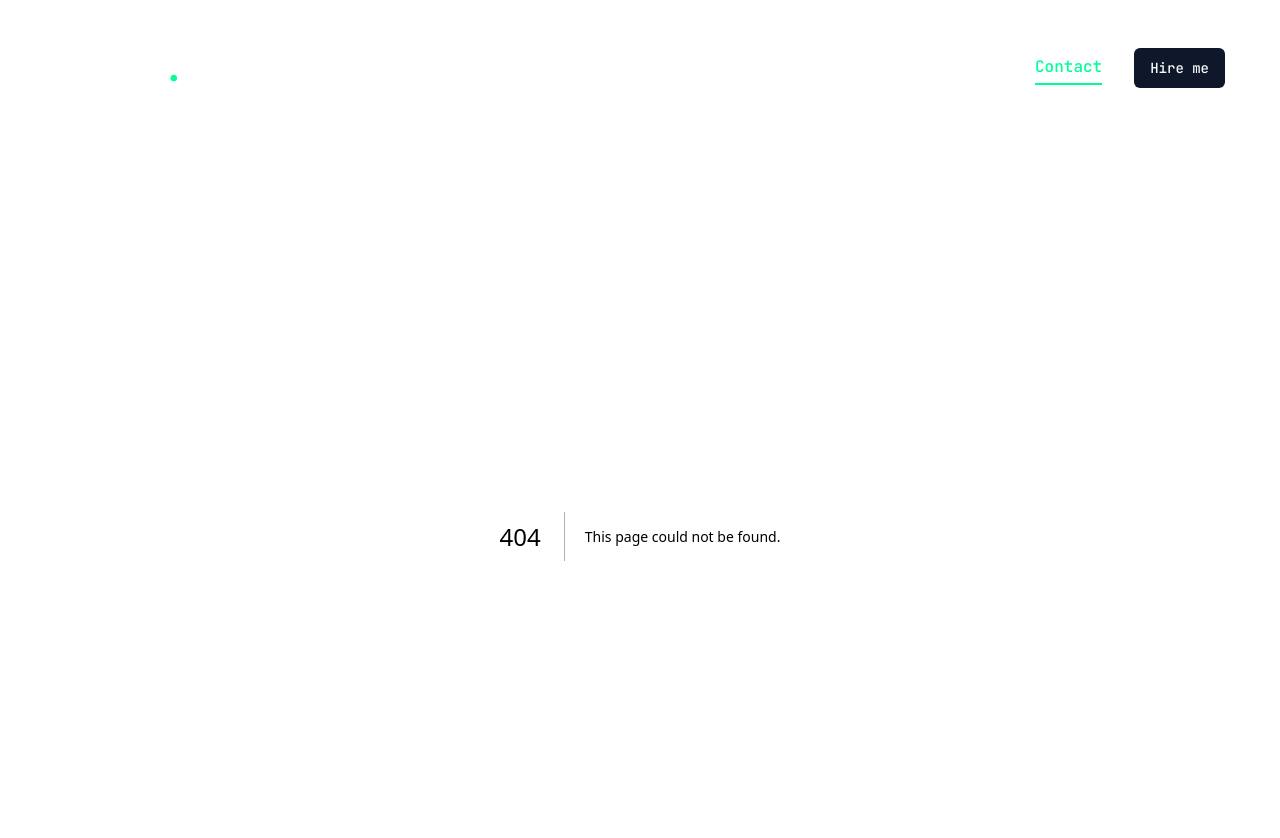
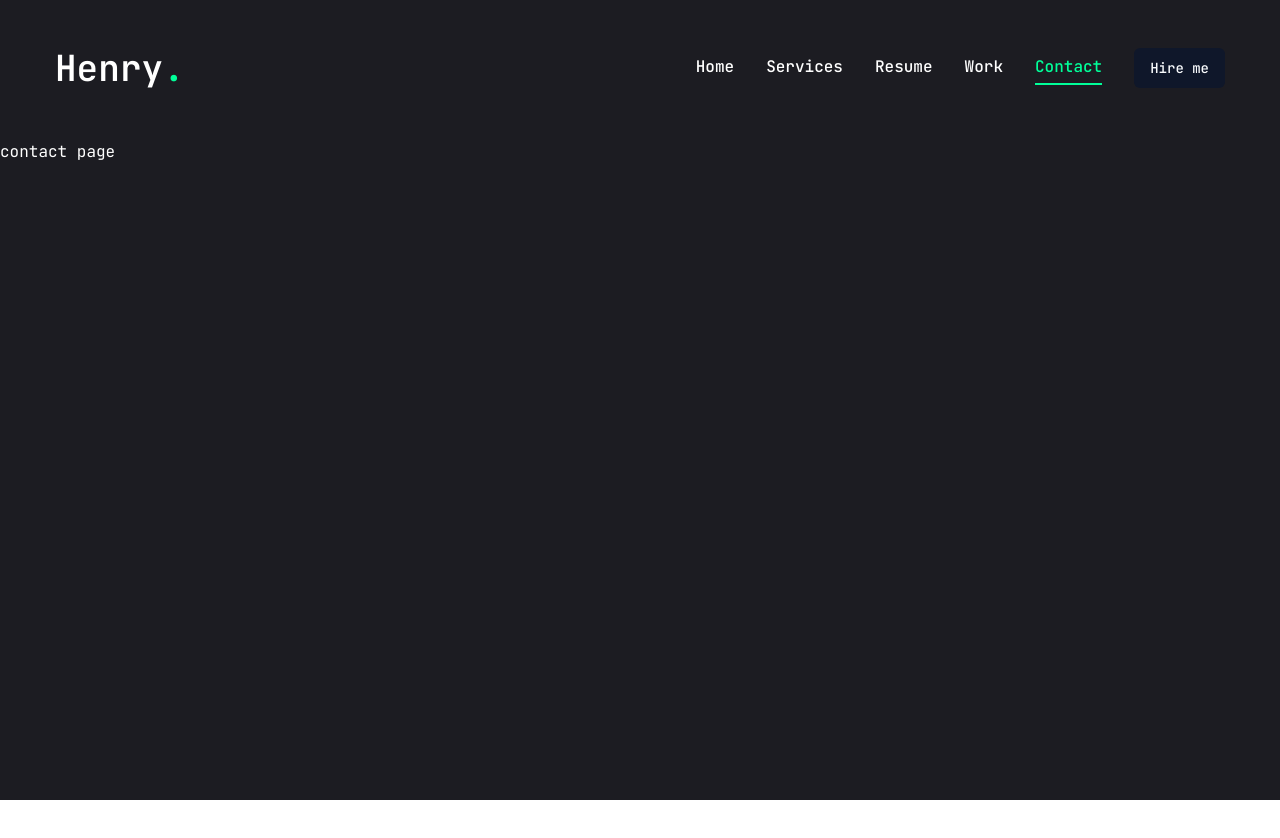
Before and after one commit to HenchaDev/henry-portfolio, a Next.js app: page /contact in a window 1280 px wide. Before the commit this address had no page. Shown: the top 838 px of the page. After the commit the page ends 800 px from the top, so only its background shows below. Built offline with nearby package versions, Linux system fonts and the light colour scheme.

Commit message:
Working on UI

```diff
--- /dev/null
+++ b/app/contact/page.jsx
@@ -0,0 +1,5 @@
+const Contact = () => {
+    return <div>contact page</div>;
+}
+
+export default Contact;
--- a/app/layout.jsx
+++ b/app/layout.jsx
@@ -3,6 +3,8 @@ import "./globals.css";
 
 // components
 import Header from "@/components/Header";
+import PageTransition from "@/components/PageTransition";
+import StairTransition from "@/components/StairTransition";
 
 const jetbrainsMono = JetBrains_Mono({
   subsets: ["latin"],
@@ -21,8 +23,12 @@ export default function RootLayout({ children }) {
       <body
         className={jetbrainsMono.variable} >
           <Header />
+          <StairTransition />
+          <PageTransition>
+            {children}
+          </PageTransition>
 
-        {children}
+
       </body>
     </html>
   );
--- /dev/null
+++ b/app/work/page.jsx
@@ -0,0 +1,5 @@
+const Work = () => {
+    return <div>work page</div>;
+}
+
+export default Work;
--- /dev/null
+++ b/components/PageTransition.jsx
@@ -0,0 +1,25 @@
+"use client";
+
+import { AnimatePresence, motion } from "framer-motion";
+import { usePathname } from "next/navigation";
+
+const PageTransition = ({children}) => {
+    const pathname = usePathname();
+    return (
+    <AnimatePresence>
+        <div key={pathname}>
+            <motion.div
+            initial={{opacity: 1}}
+            animate={{
+                opacity: 0,
+                transition: { delay: 1, duration: 0.4, ease: "easeInOut" },
+            }}
+            className="h-screen w-screen fixed bg-primary top-0 pointer-events-none"
+            />
+        {children}</div>
+    </AnimatePresence>
+
+    );
+}
+
+export default PageTransition
--- /dev/null
+++ b/components/StairTransition.jsx
@@ -0,0 +1,25 @@
+"use client";
+
+import { AnimatePresence } from "framer-motion"
+import { usePathname } from "next/navigation"
+
+// components
+import Stairs from "./Stairs";
+
+const StairTransition = () => {
+    const pathname = usePathname();
+    return (
+    <>
+    <AnimatePresence mode="wait">
+       <div key={pathname}>
+        <div className="h-screen w-screen fixed top-0 left-0 right-0 pointer-events-none z-40 flex">
+            <Stairs />
+        </div>
+       </div>
+    </AnimatePresence>
+
+    </>
+    );
+}
+
+export default StairTransition;
--- /dev/null
+++ b/components/Stairs.jsx
@@ -0,0 +1,47 @@
+import { motion } from "framer-motion";
+
+const stairAnimation = {
+    initial: {
+        top: "0%",
+    },
+    animate: {
+        top: "100%",
+    },
+    exit: {
+        top: ["100%", "0%"],
+    },
+}
+
+
+const reverseIndex = (index) => {
+    const totalSteps = 10;
+    return totalSteps - index -1;
+}
+
+// render the 10 motions in a row
+const Stairs = () => {
+    return (
+    <>
+        {[...Array(10)].map((_, index) => {
+            return (
+             <motion.div
+                key={index}
+                variants={stairAnimation}
+                initial="intial"
+                animate="animate"
+                exit="exit"
+                transition={{
+                    duration: 0.4,
+                    ease: "easeInOut",
+                    delay: reverseIndex(index) * 0.1,
+                }}
+                className="h-full w-full bg-white relative"
+
+                />
+            );
+        })}
+    </>
+    );
+}
+
+export default Stairs;
--- a/package.json
+++ b/package.json
@@ -17,6 +17,7 @@
     "@radix-ui/react-tooltip": "^1.1.2",
     "class-variance-authority": "^0.7.0",
     "clsx": "^2.1.1",
+    "framer-motion": "^11.5.6",
     "lucide-react": "^0.445.0",
     "next": "^14.2.13",
     "react": "^18.3.1",
```
Also changed, not shown: 2 other files (tests, documents, lock files or other folders).
